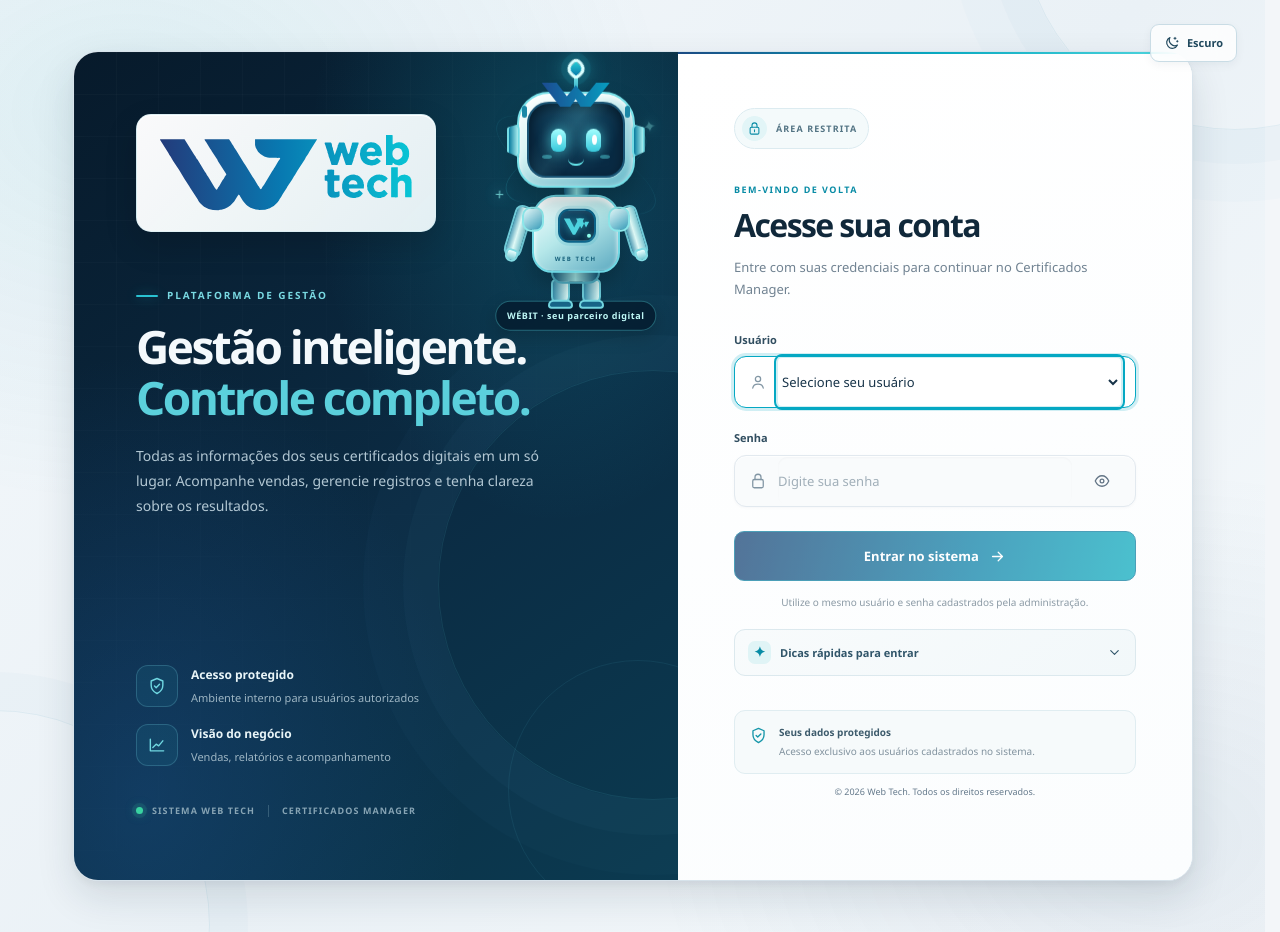
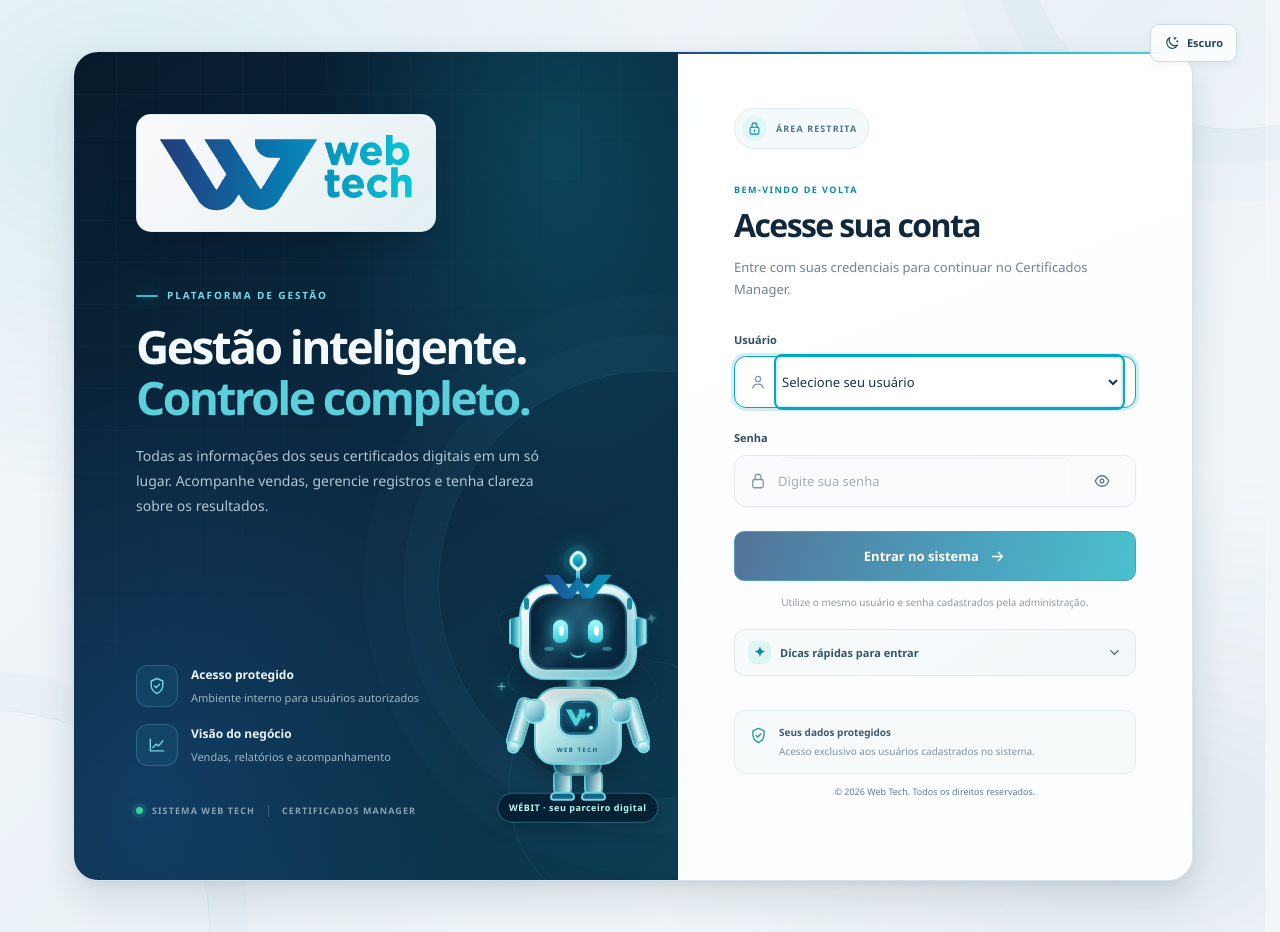
Before and after one commit to webtechrhuan-dev/WEB-CERT, a Next.js app: page /login in a window 1280 px wide. Built offline with nearby package versions, Linux system fonts and the light colour scheme.

Commit message:
Position Webit clear of the Web Tech brand

```diff
--- a/app/visual/login.css
+++ b/app/visual/login.css
@@ -546,3 +546,9 @@
   .login-mascot.webit-mascot,.login-mascot.webit-mascot *{animation:none!important;transition:none!important}
   .webit-eye{transform:none!important}
 }
+
+/* Reserva a faixa superior para a marca e posiciona Wébit no espaço livre do painel. */
+.login-mascot.webit-mascot { top:auto; bottom:58px; right:18px; }
+@media(max-width:980px){.login-mascot.webit-mascot{top:auto;bottom:48px;right:12px}}
+@media(max-width:760px){.login-mascot.webit-mascot{top:auto;bottom:30px;right:10px}}
+@media(max-width:390px){.login-mascot.webit-mascot{top:auto;bottom:22px;right:6px}}
```
